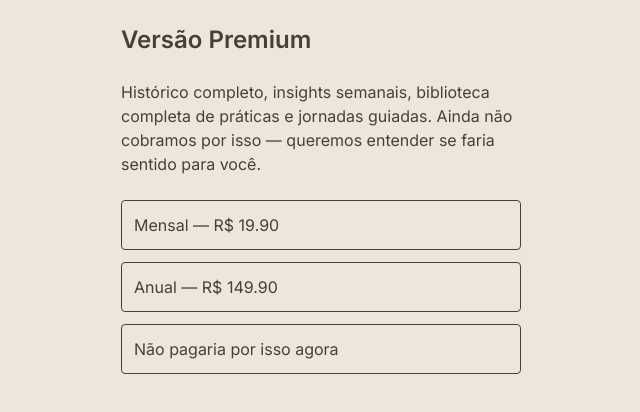
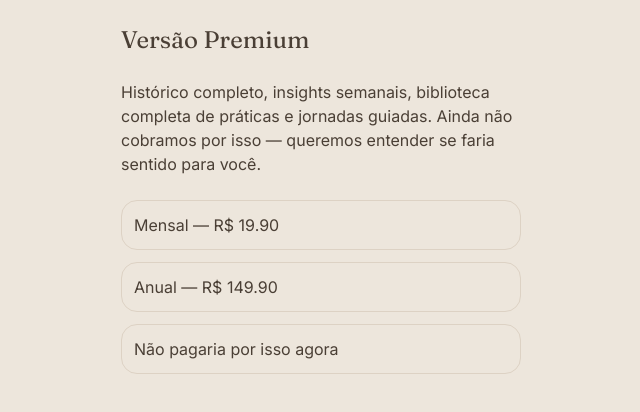
Before and after one commit to luisf66452/mulheres, a Next.js app: page /premium in a window 1280 px wide. Shown: the top 412 px of the page, without its empty margins (319-959 px from the left). Built offline with nearby package versions, Linux system fonts and the light colour scheme.

Commit message:
style: aplicar identidade visual Manhã de Domingo em /premium

```diff
--- a/src/app/premium/page.tsx
+++ b/src/app/premium/page.tsx
@@ -22,8 +22,11 @@ export default function PremiumPage() {
   if (enviado) {
     return (
       <main className="mx-auto max-w-md space-y-4 p-6">
-        <p>Obrigada! Isso nos ajuda a construir a versão completa do app.</p>
-        <a href="/checkin" className="block w-full rounded border p-3 text-center">
+        <p className="text-texto">Obrigada! Isso nos ajuda a construir a versão completa do app.</p>
+        <a
+          href="/checkin"
+          className="block w-full rounded-2xl border border-borda p-3 text-center text-texto-suave transition-colors hover:bg-superficie"
+        >
           Voltar
         </a>
       </main>
@@ -32,8 +35,8 @@ export default function PremiumPage() {
 
   return (
     <main className="mx-auto max-w-md space-y-6 p-6">
-      <h1 className="text-2xl font-semibold">Versão Premium</h1>
-      <p>
+      <h1 className="font-display text-2xl text-texto">Versão Premium</h1>
+      <p className="text-texto">
         Histórico completo, insights semanais, biblioteca completa de práticas e jornadas guiadas.
         Ainda não cobramos por isso — queremos entender se faria sentido para você.
       </p>
@@ -42,7 +45,9 @@ export default function PremiumPage() {
           <button
             key={opcao.id}
             onClick={() => handleEscolher(opcao.id, opcao.preco)}
-            className={`w-full rounded border p-3 text-left ${escolhido === opcao.id ? 'border-black' : ''}`}
+            className={`w-full rounded-2xl border p-3 text-left text-texto transition-colors ${
+              escolhido === opcao.id ? 'border-acao bg-superficie' : 'border-borda'
+            }`}
           >
             {opcao.label} {opcao.preco > 0 && `— R$ ${opcao.preco.toFixed(2)}`}
           </button>
```
